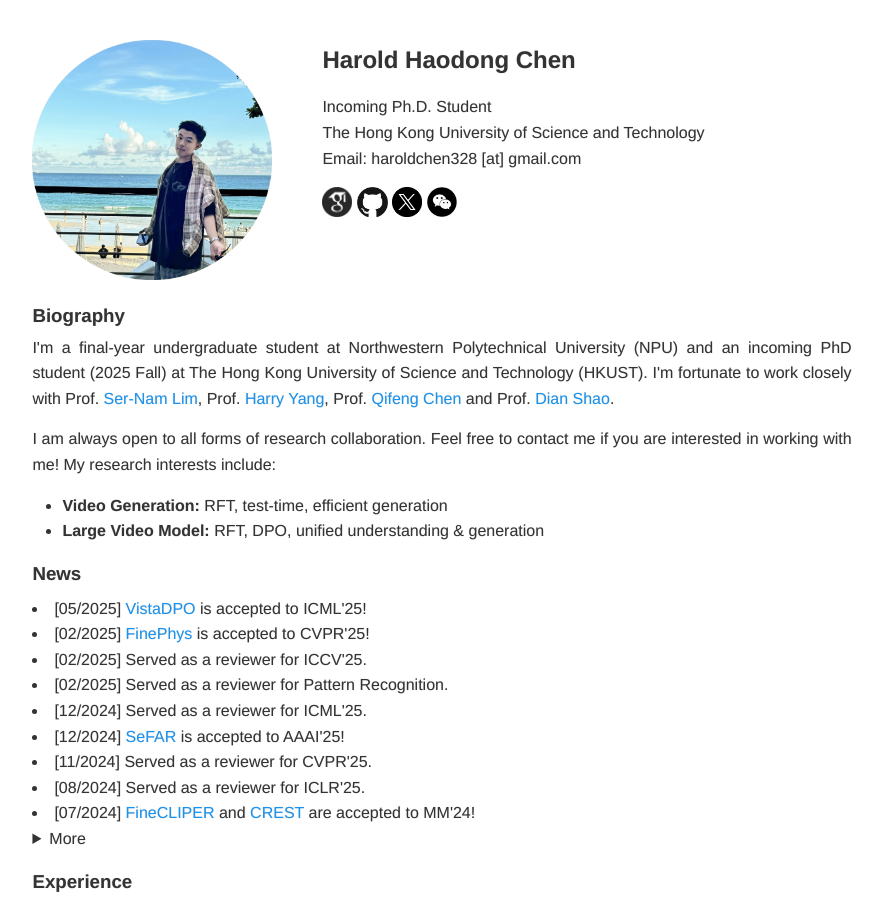
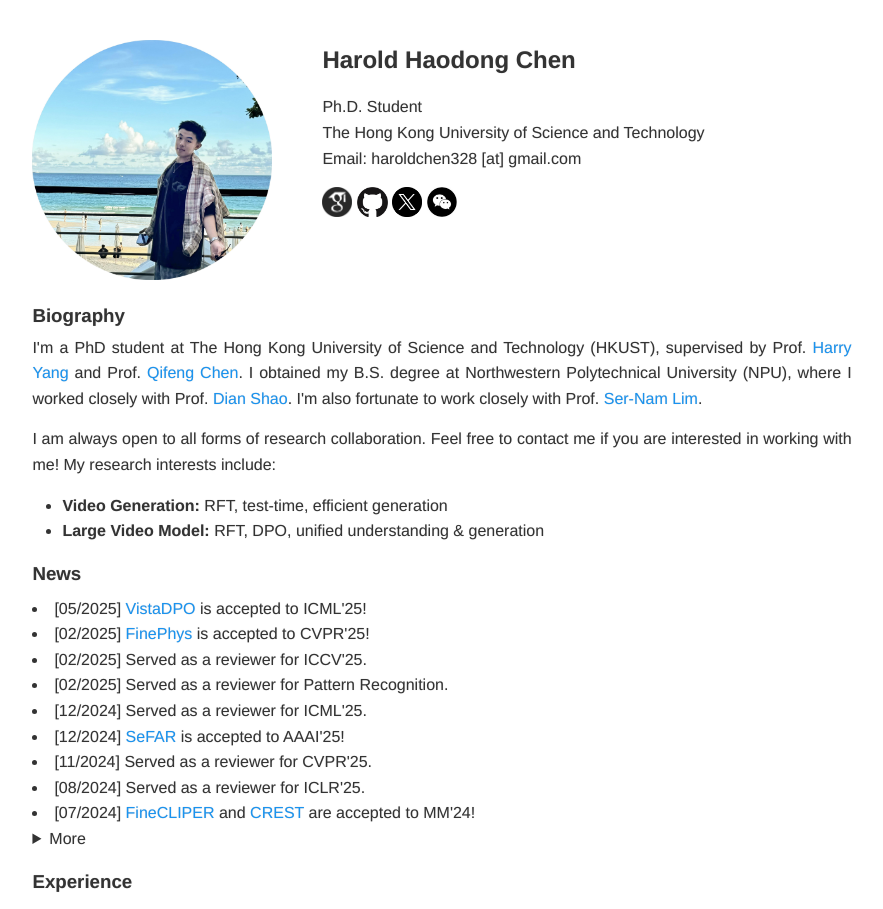
Before and after one commit to HaroldChen19/HaroldChen19.github.io, a Jekyll site: the page built from index.html, in a window 1280 px wide and 1400 px high. Shown: the top 909 px of the window, without its empty margins (198-1081 px from the left). Built offline with Jekyll 4.4.1, drawn with Linux system fonts in a browser that asks for light colours; some of the changed text lies outside the part shown.

Commit message:
Update index.html

```diff
--- a/index.html
+++ b/index.html
@@ -13,7 +13,7 @@ layout: default
         <div style="margin-top: 7mm;" class="header-text">
             <h2>Harold Haodong Chen</h2>
             <p>
-				Incoming Ph.D. Student <br>
+				Ph.D. Student <br>
 				The Hong Kong University of Science and Technology <br>
 				<!-- Undergraduate <br>
 				Northwestern Polytechnical University <br> -->
@@ -60,11 +60,10 @@ layout: default
 <div class="content anchor" id="bio">
 	<h3 class="content-section">Biography</h3>
 
-		<!-- <p style="text-align: justify">	I'm a final-year undergraduate student at Northwestern Polytechnical University (NPU) and an incoming PhD student (2025 Fall) at the Hong Kong University of Science and Technology (HKUST). I'm fortunate to work closely with Prof. <a href="https://sites.google.com/site/sernam" target="_blank">Ser-Nam Lim</a>, Prof. <a href="https://leehomyc.github.io/" target="_blank">Harry Yang</a>, Prof. <a href="https://cqf.io/" target="_blank">Qifeng Chen</a> and Prof. <a href="https://scholar.google.com/citations?user=amxDSLoAAAAJ&hl=en" target="_blank">Dian Shao</a>.
-		<br> -->
-		<!-- <p style="text-align: justify">	I'm a final-year undergraduate student at Northwestern Polytechnical University (NPU) and a research intern at <a href="https://www.everlyn.ai/research" target="_blank">Everlyn AI</a>. I'm fortunate to work closely with Prof. <a href="https://sites.google.com/site/sernam" target="_blank">Ser-Nam Lim</a>, Prof. <a href="https://leehomyc.github.io/" target="_blank">Harry Yang</a>, Prof. <a href="https://cqf.io/" target="_blank">Qifeng Chen</a> and Prof. <a href="https://scholar.google.com/citations?user=amxDSLoAAAAJ&hl=en" target="_blank">Dian Shao</a>.
+
+		<!-- <p style="text-align: justify">	I'm a final-year undergraduate student at Northwestern Polytechnical University (NPU) and an incoming PhD student (2025 Fall) at The Hong Kong University of Science and Technology (HKUST). I'm fortunate to work closely with Prof. <a href="https://sites.google.com/site/sernam" target="_blank">Ser-Nam Lim</a>, Prof. <a href="https://leehomyc.github.io/" target="_blank">Harry Yang</a>, Prof. <a href="https://cqf.io/" target="_blank">Qifeng Chen</a> and Prof. <a href="https://scholar.google.com/citations?user=amxDSLoAAAAJ&hl=en" target="_blank">Dian Shao</a>.
 			<br> -->
-		<p style="text-align: justify">	I'm a final-year undergraduate student at Northwestern Polytechnical University (NPU) and an incoming PhD student (2025 Fall) at The Hong Kong University of Science and Technology (HKUST). I'm fortunate to work closely with Prof. <a href="https://sites.google.com/site/sernam" target="_blank">Ser-Nam Lim</a>, Prof. <a href="https://leehomyc.github.io/" target="_blank">Harry Yang</a>, Prof. <a href="https://cqf.io/" target="_blank">Qifeng Chen</a> and Prof. <a href="https://scholar.google.com/citations?user=amxDSLoAAAAJ&hl=en" target="_blank">Dian Shao</a>.
+		<p style="text-align: justify">	I'm a PhD student at The Hong Kong University of Science and Technology (HKUST), supervised by Prof. <a href="https://leehomyc.github.io/" target="_blank">Harry Yang</a> and Prof. <a href="https://cqf.io/" target="_blank">Qifeng Chen</a>. I obtained my B.S. degree at Northwestern Polytechnical University (NPU), where I worked closely with Prof. <a href="https://scholar.google.com/citations?user=amxDSLoAAAAJ&hl=en" target="_blank">Dian Shao</a>. I'm also fortunate to work closely with Prof. <a href="https://sites.google.com/site/sernam" target="_blank">Ser-Nam Lim</a>.
 			<br>
 
 		<!-- <p style="text-align: justify"> Previously, I was advised by Prof. <a href="https://scholar.google.com/citations?user=amxDSLoAAAAJ&hl=en" target="_blank">Dian Shao</a> from both NPU and Shanghai AI Laboratory, which contributed to my development in this field. I also worked with Prof. <a href="https://scholar.google.com/citations?user=8P7q1wQAAAAJ&hl=zh-CN" target="_blank">Mulin Chen</a> and Prof. <a href="https://scholar.google.com/citations?user=ahUibskAAAAJ&hl=zh-CN" target="_blank">Xuelong Li</a> from TeleAI, China Telecom, as well as Prof. <a href="https://scholar.google.com/citations?user=n9cODgcAAAAJ" target="_blank">Yuxuan Liang</a> from HKUST(GZ). -->
@@ -159,7 +158,7 @@ layout: default
 		</tbody>
 	</table>
 
-	<table bordercolor="white" bordercolordark="white" bordercolorlight="white" cellpadding="0" cellspacing="0" height="45" bgcolor="white">
+	<!-- <table bordercolor="white" bordercolordark="white" bordercolorlight="white" cellpadding="0" cellspacing="0" height="45" bgcolor="white">
 		<tbody>
 			<tr valign="baseline">
 				<td width="160">
@@ -175,7 +174,7 @@ layout: default
 				</td>
 			</tr>
 		</tbody>
-	</table>
+	</table> -->
 
 
 </div>
@@ -185,6 +184,8 @@ layout: default
 	<h3  class="content-section">
 	Selected Preprints
 	</h3>
+
+
 
 	<table  bordercolor="white" bordercolordark="white" bordercolorlight="white" cellpadding="0" cellspacing="0" height="45" bgcolor="white">
 		<tbody><tr valign="baseline">
```
